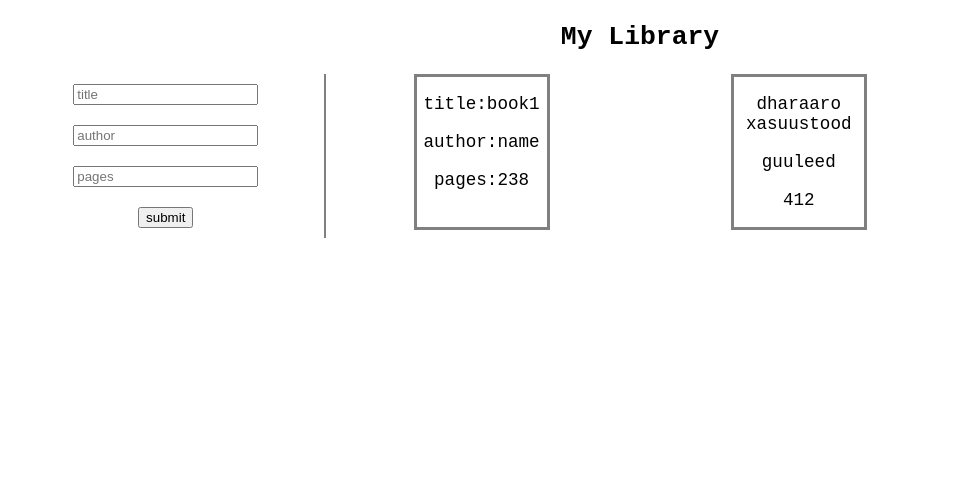
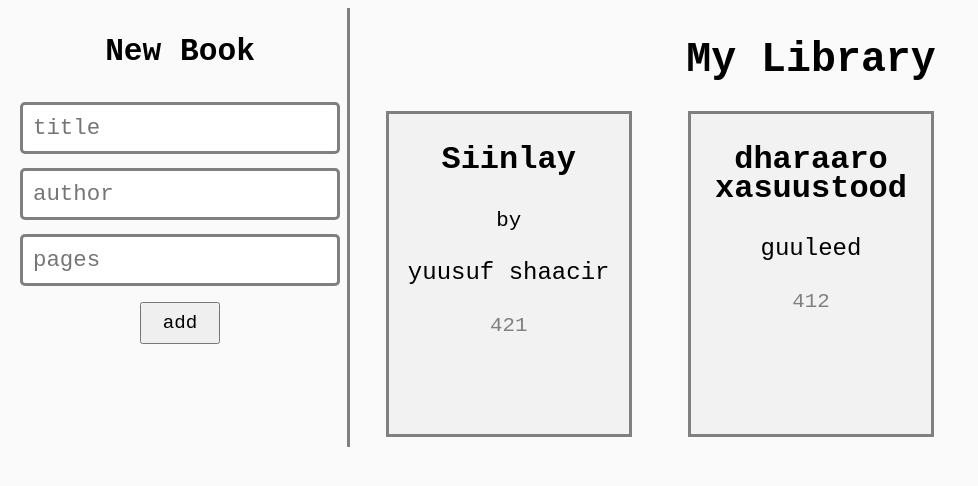
Before and after one commit to xbdirisxk/mylibrary, a plain HTML site: page index.html in a window 1280 px wide. Shown: the whole page, without its empty margins (0-978 px from the left). Drawn offline with Linux system fonts and the light colour scheme; a web font is replaced by a local one.

Commit message:
improve ui of library

```diff
--- a/index.html
+++ b/index.html
@@ -8,23 +8,30 @@
 		<title>Library</title>
 	</head>
 	<body>
-		<h2>My Library</h2>
-		<main>
-			<form id="form" onsubmit="return false;">
-				<input type="text" placeholder="title" id="title" / required> <br />
-				<input type="text" placeholder="author" id="author" / required> <br />
-				<input type="number" placeholder="pages" id="pages" / required> <br />
-
-				<input type="submit" value="submit" id="submit" />
-			</form>
-			<div class="container">
-				<div>
-					<p>title:book1</p>
-					<p>author:name</p>
-					<p>pages:238</p>
+		<div class="container">
+			<div class="new-book">
+				<h2>New Book</h2>
+				<div id="input-fields">
+					<input type="text" placeholder="title" id="title" / required> <br />
+					<input type="text" placeholder="author" id="author" / required> <br />
+					<input type="number" placeholder="pages" id="pages" min="20"/
+					required> <br />
+					<input type="submit" value="add" id="submit" />
 				</div>
 			</div>
-		</main>
+			<div class="library-container">
+				<h1>My Library</h1>
+				<div class="library">
+					<div>
+						<p class="title">Siinlay</p>
+						by
+						<p class="author">yuusuf shaacir</p>
+						<p class="pages">421</p>
+					</div>
+				</div>
+			</div>
+		</div>
+
 		<script src="script.js"></script>
 	</body>
 </html>
--- a/script.js
+++ b/script.js
@@ -9,19 +9,39 @@ function book(title, author, pages) {
 }
 
 function addBookToLibrary() {
-	let book1 = new book(inputTitle, inputAuthor, inputPages);
-	myLibrary.push(book1);
-	addLastBook();
+	let newBook = new book(inputTitle.value, inputAuthor.value, inputPages.value);
+	myLibrary.push(newBook);
+	displayNewBook();
+
+	// clear input fields after submit
+	inputTitle.value = null;
+	inputAuthor.value = null;
+	inputPages.value = null;
 }
 
-const inputTitle = document.querySelector("#title").value;
-const inputAuthor = document.querySelector("#author").value;
-const inputPages = document.querySelector("#pages").value;
+const inputTitle = document.querySelector("#title");
+const inputAuthor = document.querySelector("#author");
+const inputPages = document.querySelector("#pages");
 const submit = document.querySelector("#submit");
 
-const container = document.querySelector(".container");
+const libraryDisplay = document.querySelector(".library");
 
-submit.addEventListener("click", addBookToLibrary);
+let errorMessage = document.createElement("span");
+let fields = document.querySelector("#input-fields");
+
+submit.addEventListener("click", () => {
+	if (
+		inputTitle.value.length == 0 ||
+		inputAuthor.value.length == 0 ||
+		inputPages.value.length == 0
+	) {
+		errorMessage.textContent = "all fields are required";
+		fields.insertBefore(errorMessage, submit);
+	} else {
+		addBookToLibrary();
+		fields.removeChild(errorMessage);
+	}
+});
 
 function createNewBox() {
 	for (let key in myLibrary) {
@@ -29,31 +49,35 @@ function createNewBox() {
 		let bookbox = document.createElement("div");
 
 		let p = document.createElement("p");
+		p.classList.add("title");
 		p.textContent = book.title;
 		bookbox.append(p);
 
 		p = document.createElement("p");
+		p.classList.add("author");
 		p.textContent = book.author;
 		bookbox.append(p);
 
 		p = document.createElement("p");
+		p.classList.add("pages");
 		p.textContent = book.pages;
 		bookbox.append(p);
 
-		container.append(bookbox);
+		libraryDisplay.append(bookbox);
 	}
 }
 
-function addLastBook() {
+function displayNewBook() {
 	let lastBook = myLibrary[myLibrary.length - 1];
 	let bookbox = document.createElement("div");
+	let p = document.createElement("p");
 
 	for (let key in lastBook) {
-		let p = document.createElement("p");
+		p = document.createElement("p");
 		p.textContent = lastBook[key];
 		bookbox.append(p);
 	}
-	container.append(bookbox);
+	libraryDisplay.append(bookbox);
 }
 
 createNewBox();
--- a/style.css
+++ b/style.css
@@ -1,33 +1,87 @@
+@import url("https://fonts.googleapis.com/css2?family=Gemunu+Libre&display=swap");
+
 body {
-	font-size: 1.1rem;
-	font-family: "Courier New", Courier, monospace;
+	font-size: 1.3rem;
+	font-family: "Gemunu Libre", monospace;
 	text-align: center;
+	background-color: hsl(0, 0%, 98%);
 }
 
-main {
+.container {
 	display: flex;
 }
 
-#form {
+/* new book */
+.new-book {
 	flex: 1;
-	width: 250px;
-	border-right: 2px solid gray;
+	border-right: 3px solid hsl(0, 0%, 50%);
+	margin-left: 5px;
 }
-input {
-	margin: 10px;
+
+#input-fields {
+	/* some styles */
+}
+
+input[type="text"],
+input[type="number"] {
+	margin: 7px;
+	padding: 10px;
+	width: 40vh;
+	font-size: 1.4rem;
+	font-family: "Gemunu Libre", monospace;
+	box-sizing: border-box;
+	border: 3px solid hsl(0, 0%, 50%);
+	border-radius: 5px;
+	outline: none;
+}
+
+input[type="text"]:focus,
+input[type="number"]:focus {
+	border: 3px solid #000;
+	transition: 0.5s;
+}
+input[type="submit"] {
+	margin: 9px;
+	padding: 8px;
+	width: 10vh;
+	font-size: 1.2rem;
+	font-family: "Gemunu Libre", monospace;
+}
+#input-fields > span {
+	display: block;
+	font-size: 0.9rem;
+	font-family: monospace;
+	color: hsl(0, 100%, 50%);
 }
 
 /* book display */
-.container {
+.library-container {
 	flex: 3;
+}
+
+.library {
 	display: grid;
 	grid-template-columns: 1fr 1fr 1fr;
 	justify-items: center;
 	grid-gap: 5px;
+	margin: 10px;
 }
-.container > div {
-	border: 3px solid gray;
-	height: 150px;
-	width: 130px;
-	/* line-height: 1.8rem; */
+.library > div {
+	border: 3px solid hsl(0, 0%, 50%);
+	height: 40vh;
+	width: 30vh;
+	line-height: 1.8rem;
+	background-color: hsl(0, 0%, 95%);
 }
+
+/* book styles */
+.title {
+	font-weight: bolder;
+	font-size: 2rem;
+}
+.author {
+	font-size: 1.5rem;
+}
+.pages {
+	color: hsl(0, 0%, 50%);
+}
```
